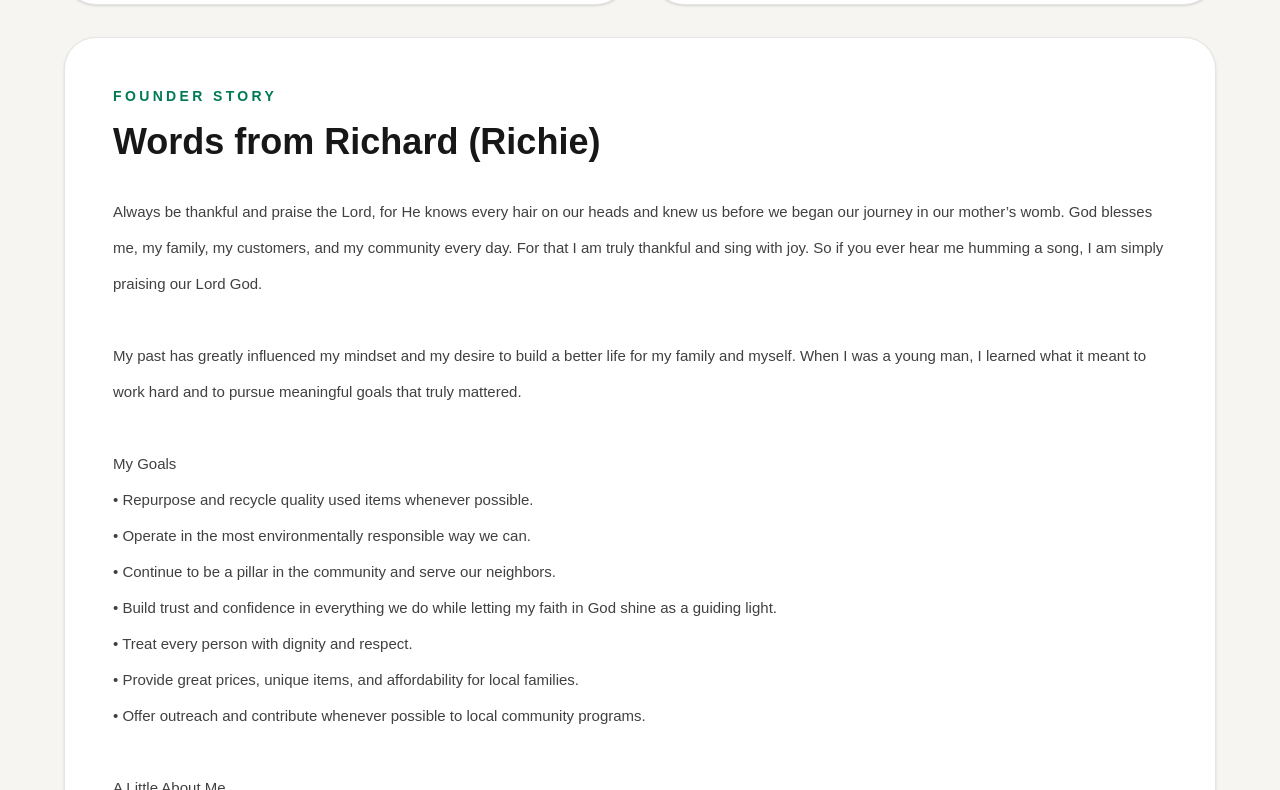
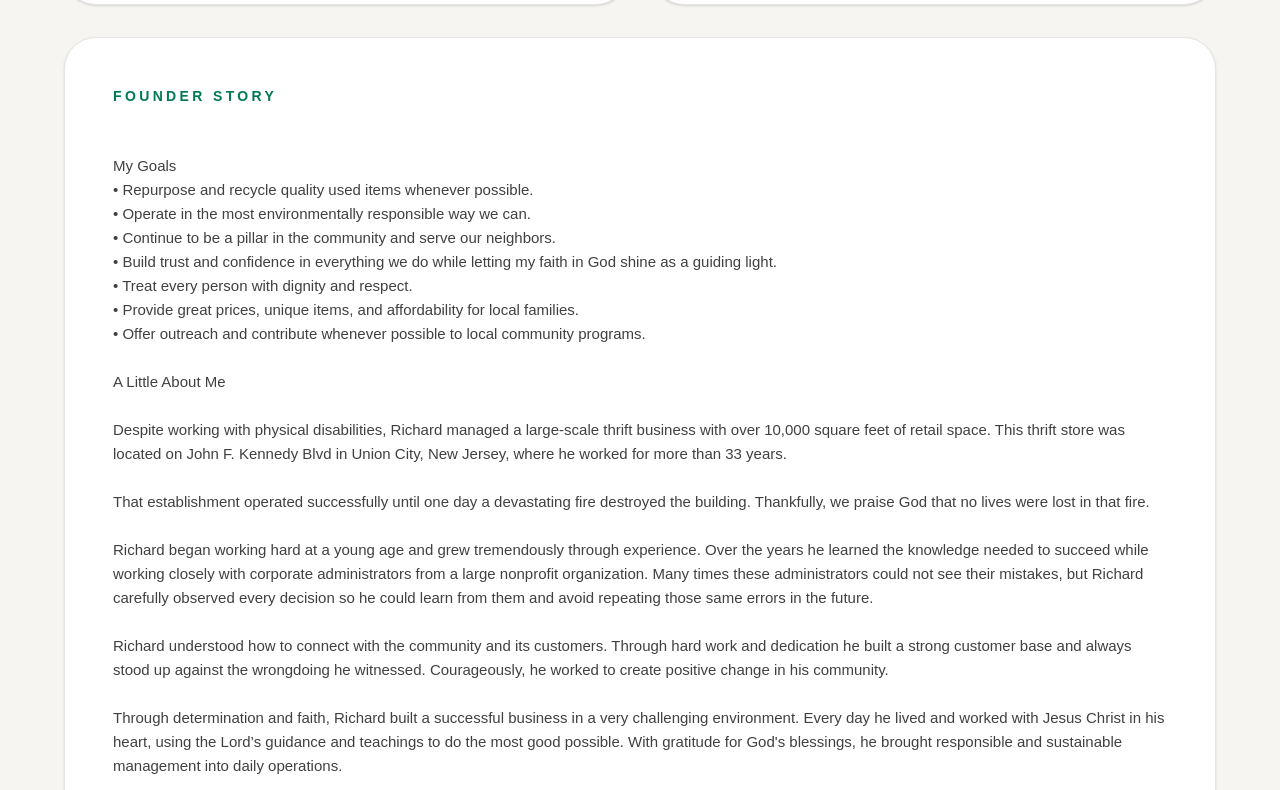
Before and after one commit to Omer-Ashraf-coder/thrift-store-redesign, a Next.js app: page /about in a window 1280 px wide. Shown: the part 810-1600 px from the top of the page. Built offline with nearby package versions, Linux system fonts and the light colour scheme.

Commit message:
Made final changes with requested by the owner

```diff
--- a/app/about/page.tsx
+++ b/app/about/page.tsx
@@ -46,15 +46,8 @@ export default function AboutPage() {
               Founder Story
             </p>
 
-            <h2 className="mt-4 text-2xl font-bold sm:text-3xl md:text-4xl">
-              Words from Richard (Richie)
-            </h2>
-
-            <div className="mt-6 whitespace-pre-line text-[15px] leading-8 text-neutral-700 sm:mt-8 sm:leading-9">
-{`Always be thankful and praise the Lord, for He knows every hair on our heads and knew us before we began our journey in our mother’s womb. God blesses me, my family, my customers, and my community every day. For that I am truly thankful and sing with joy. So if you ever hear me humming a song, I am simply praising our Lord God.
-
-My past has greatly influenced my mindset and my desire to build a better life for my family and myself. When I was a young man, I learned what it meant to work hard and to pursue meaningful goals that truly mattered.
-
+            <div className="mt-5 whitespace-pre-line text-[15px] leading-6 text-neutral-700 sm:mt-6 sm:leading-6">
+{`
 My Goals
 • Repurpose and recycle quality used items whenever possible.
 • Operate in the most environmentally responsible way we can.
--- a/data/site.ts
+++ b/data/site.ts
@@ -17,9 +17,9 @@ export const siteData = {
 
   hero: {
     eyebrow: "Community Thrift Store",
-    title: "Affordable finds, easy donations, and clean-out services.",
+    title: "Affordable finds and easy donations.",
     description:
-      "Discover affordable secondhand finds, donate gently used items, and connect with our team for clean-out services in North Bergen.",
+      "Discover affordable secondhand finds, donate gently used items, and visit our North Bergen locations to shop or drop off donations.",
     images: [
       "/images/hero-store.jpg",
       "/images/hero-store-2.jpg",
@@ -75,11 +75,11 @@ export const siteData = {
     },
     {
       label: "Main Store",
-      value: "905 Paterson Plank Rd",
+      value: "905 Paterson Plank Rd, North Bergen, NJ 07047",
     },
     {
       label: "Second Location",
-      value: "619 Kennedy Blvd",
+      value: "619 Kennedy Blvd, North Bergen, NJ 07047",
     },
   ],
 
```
